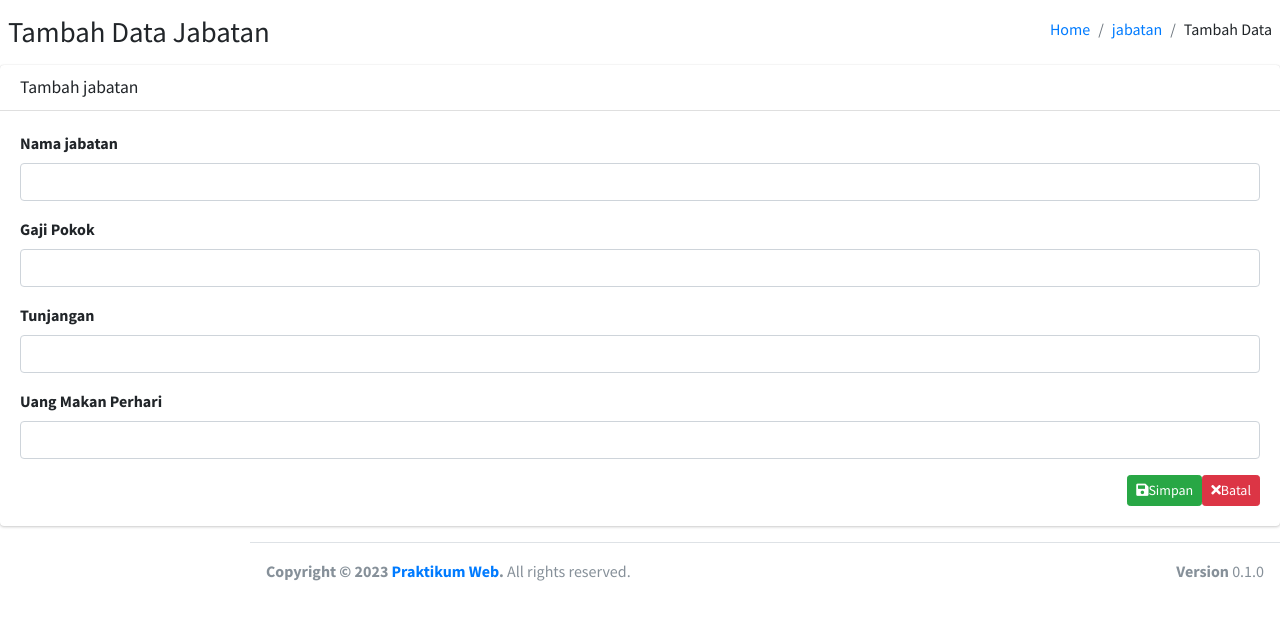
After one commit to rinaapriani/Praktikum-WEB-Sigasing-app, a PHP site: template pages/admin/jabatancreate.php in a window 1280 px wide. The commit adds this page. Shown: the top 620 px of the page. Run offline with PHP 8.4, Linux system fonts and the light colour scheme; the template is opened without the code that fills it, so the values that code supplies are empty; some libraries are stand-ins or nearby versions.

Commit message:
Tambah, Update, Delete data jabatan

```diff
--- /dev/null
+++ b/pages/admin/jabatancreate.php
@@ -0,0 +1,90 @@
+<?php
+if (isset($_POST['button_create'])) {
+
+    $database = new Database();
+    $db = $database->getConnection();
+
+    $validasiSql = "SELECT * FROM jabatan WHERE nama_jabatan = ?";
+    $stmt = $db->prepare($validasiSql);
+    $stmt->bindParam(1, $_POST['nama_jabatan']);
+    $stmt->execute();
+    if($stmt->rowCount() > 0) {
+    ?>
+        <div class="alert alert-danger alert-dismissible">
+            <button type="button" class="close" data-dismiss="alert" aria-hidden="true"></button>
+            <h5><i class="icon fas fa-ban"></i>Gagal</h5>
+            Nama jabatan sama sudah ada
+        </div>
+    <?php
+    } else {
+    $insertSQL = "INSERT INTO jabatan VALUES (NULL, ?, ?, ?, ?)" ;
+    $stmt = $db->prepare($insertSQL);
+    $stmt->bindParam(1, $_POST['nama_jabatan']);
+    $stmt->bindParam(2, $_POST['gapok_jabatan']);
+    $stmt->bindParam(3, $_POST['tunjangan_jabatan']);
+    $stmt->bindParam(4, $_POST['uang_makan_perhari']);
+    if ($stmt->execute()) {
+        $_SESSION['hasil'] = true;
+        $_SESSION['pesan'] = "Berhasil simpan data";
+    } else {
+        $_SESSION['hasil'] = false;
+        $_SESSION['pesan'] = "Gagal simpan data";
+    }
+    echo "<meta http-equiv='refresh' content='0;url=?page=jabatanread'>";
+ }
+}
+?>
+
+<section class="content-header">
+    <div class="containerfluid">
+        <div class="row mb2">
+            <div class="col-sm-6">
+                <h1>Tambah Data Jabatan</h1>
+            </div>
+            <div class="col-sm-6">
+            <ol class="breadcrumb float-sm-right">
+                <li class="breadcrumb-item"><a href="?page=home">Home</a></li>
+                <li class="breadcrumb-item"><a href="?page=jabatanread">jabatan</a></li>
+                <li class="breadcrumb-item">Tambah Data</li>
+            </ol>
+            </div>
+        </div>
+    </div>
+</section>
+<section class="content">
+    <div class="card">
+        <div class="card-header">
+            <h3 class="card-title">Tambah jabatan</h3>
+        </div>
+        <div class="card-body">
+            <form method="POST">
+                <div class="form-group">
+                    <label for="nama_jabatan">Nama jabatan</label>
+                    <input type="text" class="form-control" name="nama_jabatan">
+                </div>
+                <div class="form-group">
+                    <label for="gapok_jabatan">Gaji Pokok</label>
+                    <input type="number" class="form-control" name="gapok_jabatan"
+                    onkeypress='return (event.charCode > 47 && event.charCode < 58) || event.charCode == 46'>
+                </div>
+                <div class="form-group">
+                    <label for="tunjangan_jabatan">Tunjangan</label>
+                    <input type="number" class="form-control" name="tunjangan_jabatan"
+                    onkeypress='return (event.charCode > 47 && event.charCode < 58) || event.charCode == 46'>
+                </div>
+                <div class="form-group">
+                    <label for="uang_makan_perhari">Uang Makan Perhari</label>
+                    <input type="number" class="form-control" name="uang_makan_perhari"
+                    onkeypress='return (event.charCode > 47 && event.charCode < 58) || event.charCode == 46'>
+                </div>
+                <a href="?page=jabatanread" class="btn btn-danger btn-sm float-right">
+                    <i class="fa fa-times"></i>Batal
+                </a>
+                <button type="submit" name="button_create" class="btn btn-success btn-sm float-right">
+                    <i class="fa fa-save"></i>Simpan
+                </button>
+            </form>
+        </div>
+    </div>
+</section>
+<?php include_once "partials/scripts.php" ?>
--- a/pages/admin/lokasiread.php
+++ b/pages/admin/lokasiread.php
@@ -9,7 +9,7 @@
               <div class="alert-success alert-dismissible">
                 <button type="button" class="close" data-dismiss="alert" aria-hidden="true"></button>
                 <h5><i class="icon fas fa-check"></i>Berhasil</h5>
-                <?php echo $_SESSION["pesan"] ?>
+                <?php echo $_SESSION["pesan"]?>
               </div>
             <?php
           } else {
@@ -17,7 +17,7 @@
             <div class="alert alert-danger alert-dismissible">
               <button type="button" class="close" data-dismiss="alert" aria-hidden="true"></button>
               <h5><i class="icon fas fa-ban"></i>Gagal</h5>
-              <?php echo $_SESSION["pesan"] ?>
+              <?php echo $_SESSION["pesan"]?>
             </div>
           <?php
           }
--- a/routes.php
+++ b/routes.php
@@ -24,6 +24,12 @@ if (isset($_GET['page'])) {
         case 'jabatancreate':
             file_exists('pages/admin/jabatancreate.php') ? include 'pages/admin/jabatancreate.php' : include "pages/404.php";
             break;
+        case 'jabatanupdate':
+            file_exists('pages/admin/jabatanupdate.php') ? include 'pages/admin/jabatanupdate.php' : include "pages/404.php";
+            break;
+        case 'jabatandelete':
+            file_exists('pages/admin/jabatandelete.php') ? include 'pages/admin/jabatandelete.php' : include "pages/404.php";
+                break;
         default:
             include "pages/404.php";
     }
```
Also changed, not shown: pages/admin/jabatandelete.php (added, +18 -0 lines), pages/admin/jabatanread.php (+6 -6 lines), pages/admin/jabatanupdate.php (added, +118 -0 lines).
